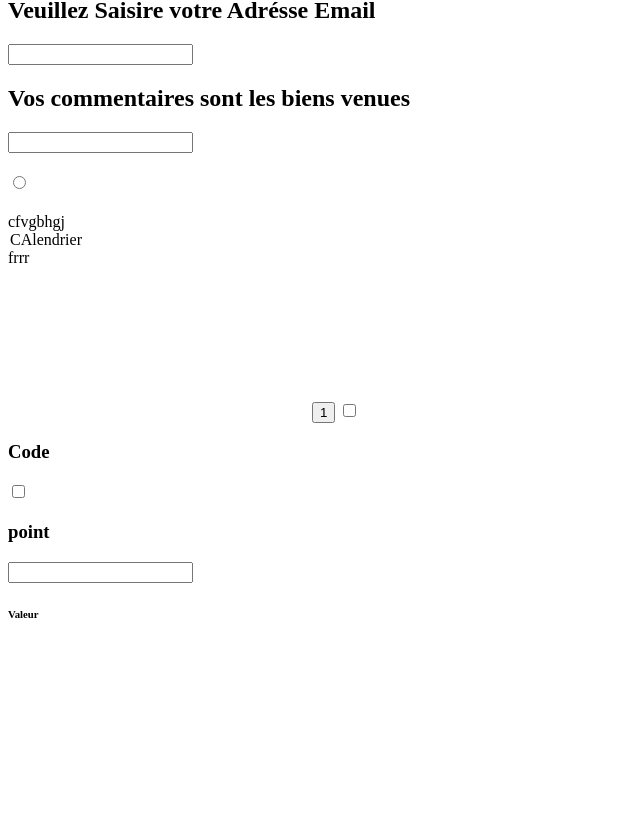
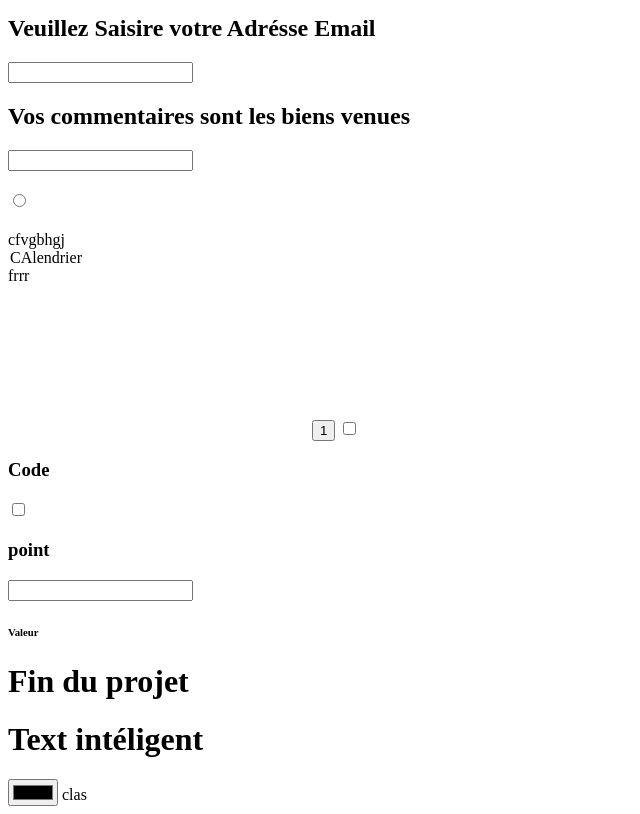
Before and after one commit to SIAKAtraore99044067/Test2, a plain HTML site: page index.html in a window 1280 px wide. Shown: the part 848-1662 px from the top of the page, without its empty margins (0-640 px from the left). Before the commit the page ends 1493 px from the top, so only its background shows below. Drawn offline with Linux system fonts and the light colour scheme.

Commit message:
Add files via upload

```diff
--- a/index.html
+++ b/index.html
@@ -10,6 +10,7 @@
     <h1>Le plus grand</h1>
     <h2>Mali</h2>
     <h3>Un Peuple - Un But - Une foi</h3><center></center>
+    <div style="color: rgb(0, 89, 255);text-align: center; background-color: rgb(255, 212, 127);">Bonjour tout le monde</div>
     <div><style>"color:bleu"</style>Bonjour Tout le monde</div>
 <source>internet
 <h1>2 ème partie</h1>
@@ -46,4 +47,8 @@
 <input type="text" name="" id="">
 <h6>Valeur</h6>
 <template>crcf</template>
+<h1>Fin du projet</h1>
+<h1>Text intéligent</h1>
+<input type="color" name="" id="">
+clas
 </html>
```
